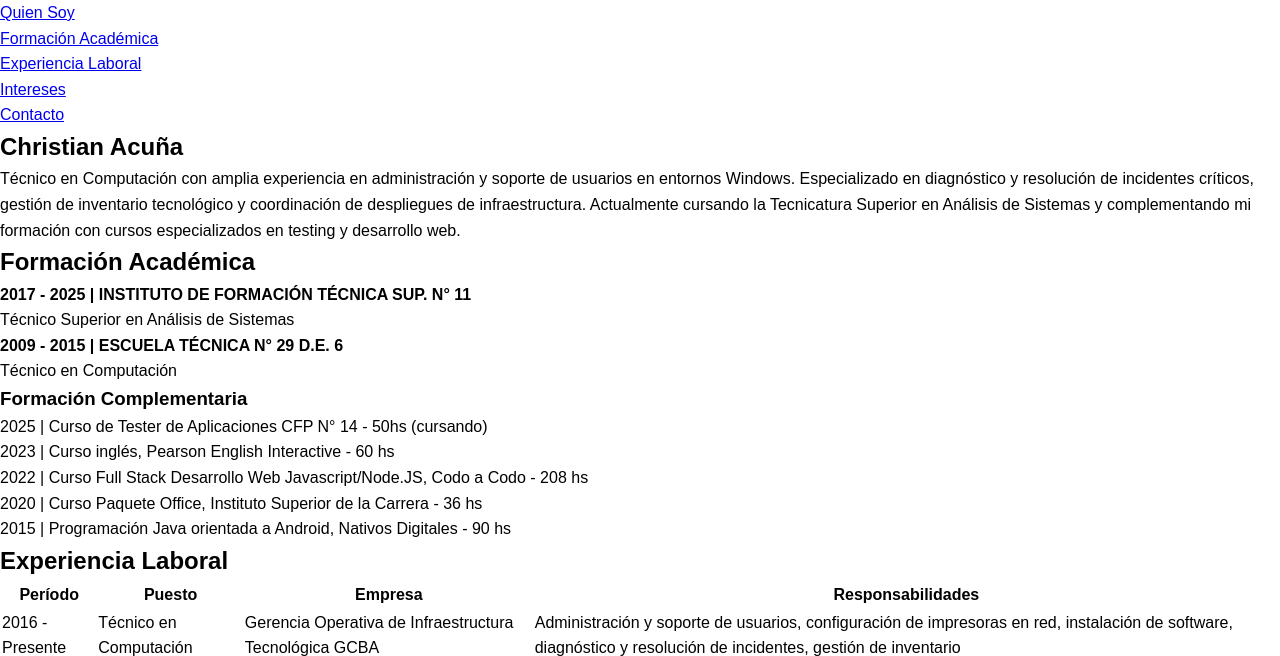
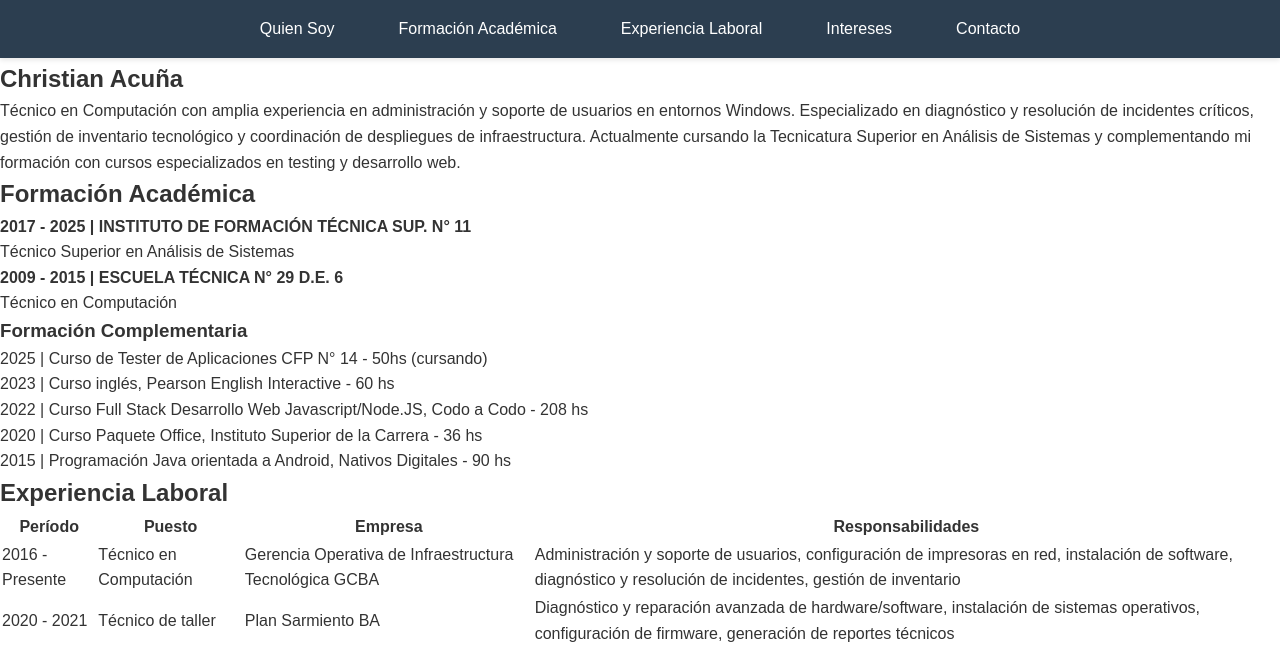
Before and after one commit to christian-rep/portfolio-tester, a plain HTML site: page index.html in a window 1280 px wide. Shown: the top 656 px of the page. Drawn offline with Linux system fonts and the light colour scheme.

Commit message:
Añadir estilos globales y barra de navegación fija

```diff
--- a/style.css
+++ b/style.css
@@ -1,4 +1,4 @@
-/* Estilos globales - se completarán en la Fase 3 */
+/* ===== ESTILOS GLOBALES ===== */
 * {
     margin: 0;
     padding: 0;
@@ -6,6 +6,44 @@
 }
 
 body {
-    font-family: Arial, sans-serif;
+    font-family: 'Arial', sans-serif;
     line-height: 1.6;
+    color: #333;
+    background-color: #fff;
 }
+
+/* ===== BARRA DE NAVEGACIÓN ===== */
+.navbar {
+    position: fixed;
+    top: 0;
+    width: 100%;
+    background-color: #2c3e50;
+    padding: 1rem 0;
+    z-index: 1000;
+    box-shadow: 0 2px 5px rgba(0,0,0,0.1);
+}
+
+.navbar ul {
+    display: flex;
+    justify-content: center;
+    list-style: none;
+    gap: 2rem;
+}
+
+.navbar a {
+    color: white;
+    text-decoration: none;
+    font-weight: 500;
+    padding: 0.5rem 1rem;
+    border-radius: 4px;
+    transition: background-color 0.3s ease;
+}
+
+.navbar a:hover {
+    background-color: #34495e;
+}
+
+/* Espacio para la navbar fija */
+body {
+    padding-top: 60px;
+}
```
